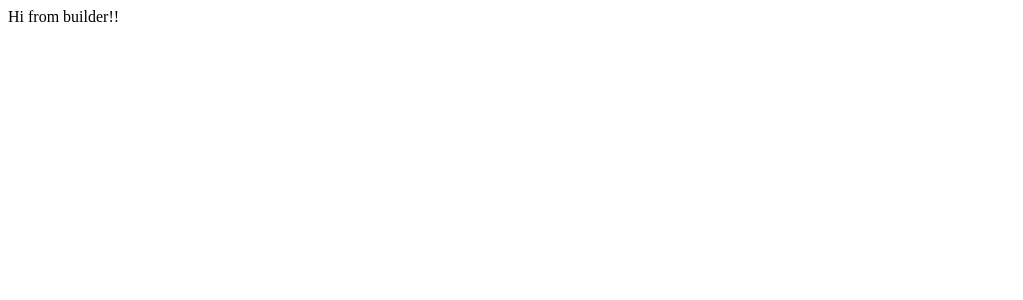
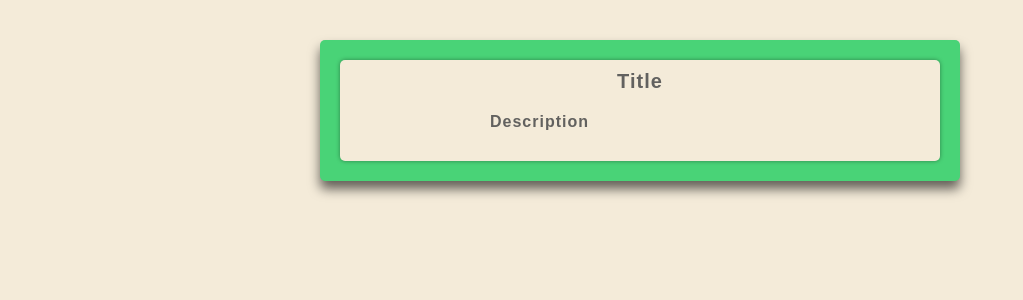
Before and after one commit to PedroPires20/Form, a React (Vite) app: page / in a window 1280 px wide. Shown: the top 300 px of the page, without its empty margins (0-1023 px from the left). Built offline with nearby package versions, Linux system fonts and the light colour scheme.

Commit message:
Adicionando prettier e iniciando estilos do builder

```diff
--- a/package.json
+++ b/package.json
@@ -28,6 +28,7 @@
     "@types/styled-components": "^5.1.15",
     "@vitejs/plugin-react": "^1.0.0",
     "nodemon": "^2.0.14",
+    "prettier": "2.4.1",
     "typescript": "^4.4.4",
     "vite": "^2.6.4"
   }
--- a/src/App.tsx
+++ b/src/App.tsx
@@ -1,5 +1,5 @@
-import { BrowserRouter, Route, Switch } from "react-router-dom";
-import { Builder } from "./pages/Builder/Builder";
+import { BrowserRouter, Route, Switch } from "react-router-dom"
+import { Builder } from "./pages/Builder/Builder"
 
 export function App() {
   return (
@@ -8,5 +8,5 @@ export function App() {
         <Route exact path="/" component={Builder} />
       </Switch>
     </BrowserRouter>
-  );
+  )
 }
--- a/src/components/CheckboxInput/CheckboxInputStyles.ts
+++ b/src/components/CheckboxInput/CheckboxInputStyles.ts
@@ -1,4 +1,4 @@
-import styled from "styled-components";
+import styled from "styled-components"
 
 export const CheckboxContainer = styled.div`
   display: flex;
--- a/src/pages/Builder/Builder.tsx
+++ b/src/pages/Builder/Builder.tsx
@@ -1,5 +1,17 @@
-import { BuilderContainer } from "./BuilderStyles";
+import {
+  BuilderContainer,
+  BuilderDescription,
+  BuilderForm,
+  BuilderTitle,
+} from "./BuilderStyles"
 
 export function Builder() {
-  return <BuilderContainer>Hi from builder!!</BuilderContainer>;
+  return (
+    <BuilderContainer>
+      <BuilderForm>
+        <BuilderTitle>Title</BuilderTitle>
+        <BuilderDescription>Description</BuilderDescription>
+      </BuilderForm>
+    </BuilderContainer>
+  )
 }
--- a/src/pages/Builder/BuilderStyles.ts
+++ b/src/pages/Builder/BuilderStyles.ts
@@ -1,5 +1,47 @@
 import styled from "styled-components";
 
 export const BuilderContainer = styled.div`
+  background: var(--primary);
+  width: 70vw;
+  max-width: 600px;
+  margin: 40px auto 0;
+  padding: 20px;
 
+  border-radius: 5px;
+  box-shadow: #00000099 0px 8px 12px 0px;
+
+  display: flex;
+  flex-flow: column;
+  align-items: center;
 `
+
+export const BuilderForm = styled.form`
+  background: var(--light);
+  width: calc(100% - 20px);
+  height: 100%;
+  box-shadow: #00000063 0 0 4px 0px;
+
+  border-radius: 5px;
+  display: flex;
+  flex-flow: column;
+  align-items: center;
+  padding: 10px;
+`
+
+export const BuilderTitle = styled.div`
+  color: var(--dark-gray);
+  font-size: 20px;
+  font-weight: bold;
+  min-width: 200px;
+  text-align: center;
+  margin-bottom: 20px;
+`
+
+export const BuilderDescription = styled.div`
+  color: var(--dark-gray);
+  font-size: 16px;
+  font-weight: bold;
+  min-width: 300px;
+  text-align: left;
+  margin-bottom: 20px;
+`
--- /dev/null
+++ b/src/styles.css
@@ -0,0 +1,14 @@
+:root {
+  --primary: #49d377;
+  --secondary: #8963ba;
+  --dark: #54428e;
+  --light: #f4ebd9;
+  --gray: #a39a92;
+  --dark-gray: #62615f;
+}
+
+body {
+  background: var(--light);
+  font-family: sans-serif;
+  letter-spacing: 1px;
+}
```
Also changed, not shown: app.js (+26 -26 lines), src/components/CheckboxInput/CheckboxInput.tsx (+5 -5 lines), src/components/SelectInput/SelectInput.tsx (+20 -48 lines), src/components/SelectInput/SelectInputStyles.ts (+6 -11 lines), src/main.tsx (+5 -4 lines), .prettierrc.json (added), 1 other file (tests, documents, lock files or other folders). Lines whose indentation alone changed are shown as unchanged.
